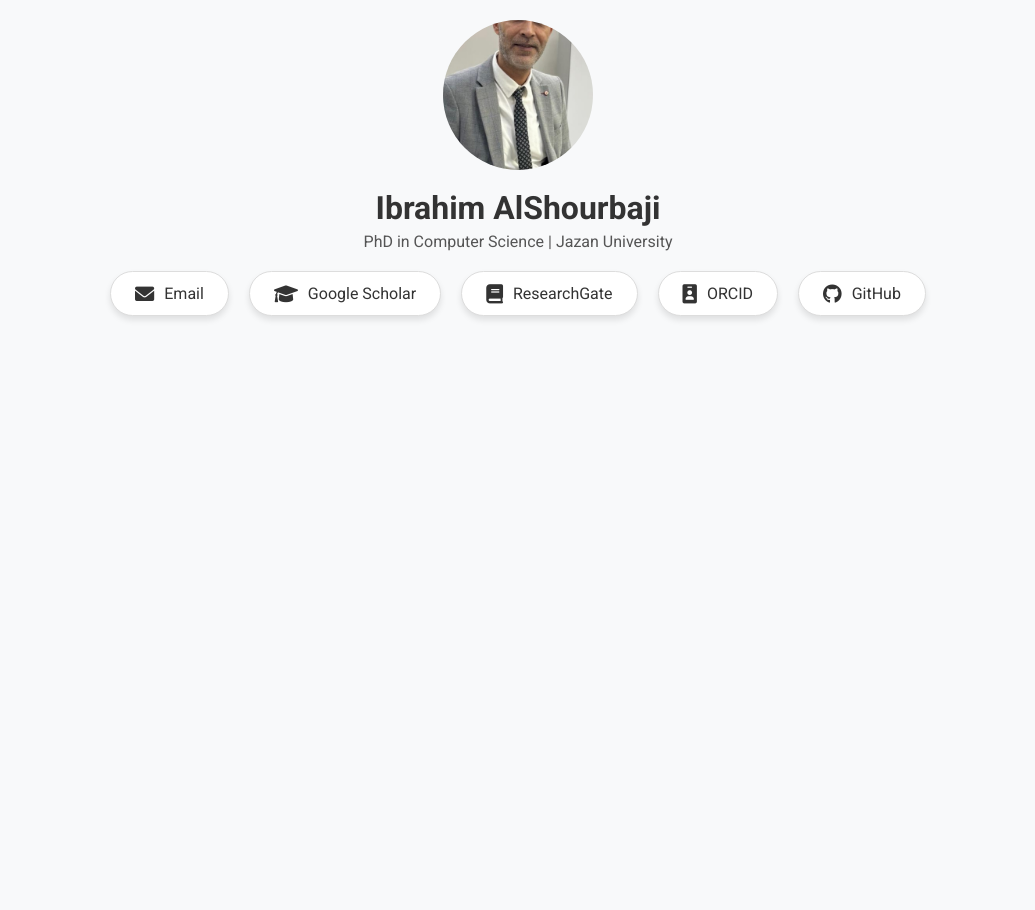
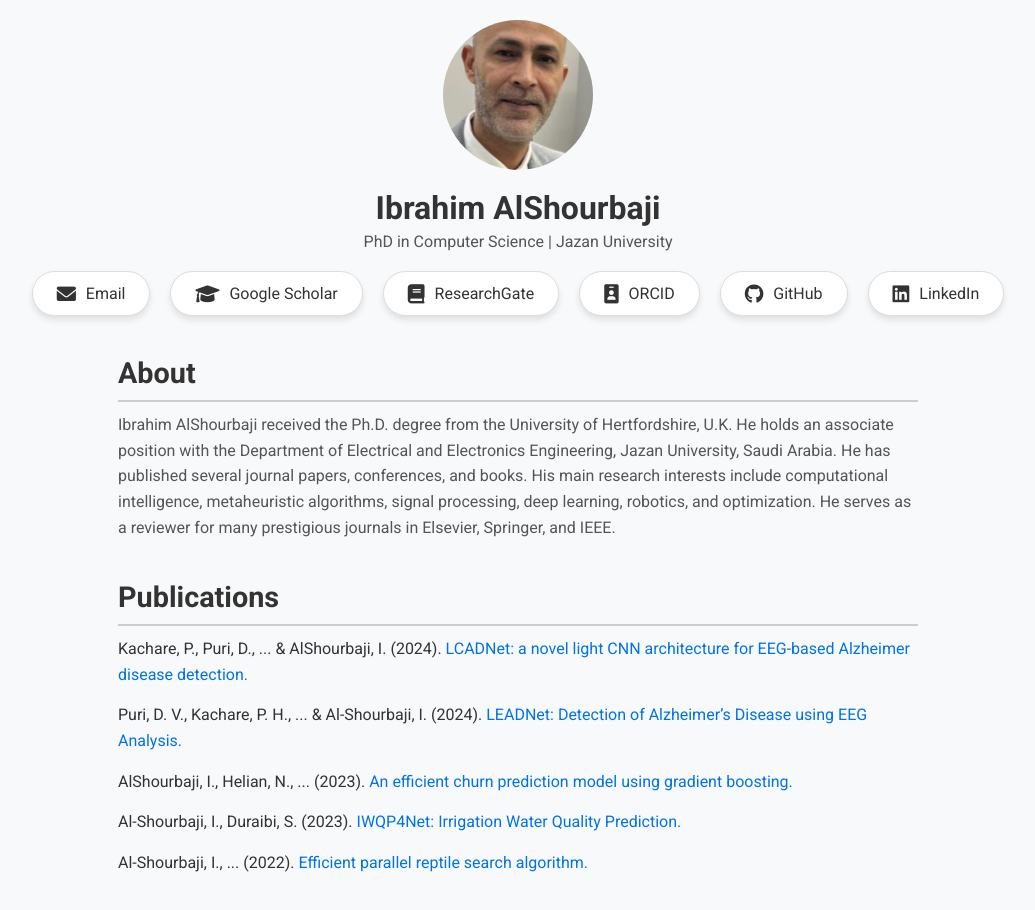
Before and after one commit to test4141-sketch/test4141-sketch.github.io, a plain HTML site: page index.html in a window 1280 px wide. Shown: the whole page, without its empty margins (122-1157 px from the left). Before the commit the page ends 800 px from the top, so only its background shows below. Drawn offline with Linux system fonts and the light colour scheme.

Commit message:
Update index.html

```diff
--- a/index.html
+++ b/index.html
@@ -18,7 +18,7 @@
       "@type": "Person",
       "name": "Ibrahim AlShourbaji",
       "url": "https://test4141-sketch.github.io/",
-      "image": "https://raw.githubusercontent.com/test4141-sketch/test4141-sketch.github.io/refs/heads/main/ibrahim.jpg",
+      "image": "https://raw.githubusercontent.com/test4141-sketch/test4141-sketch.github.io/refs/heads/main/ibrahim1.jpg",
       "jobTitle": "PhD in Computer Science",
       "affiliation": {
         "@type": "Organization",
@@ -28,7 +28,8 @@
         "https://scholar.google.com/citations?user=T4jhEMQAAAAJ&hl=en",
         "https://www.researchgate.net/profile/Ibrahim-Alshourbaji-2",
         "https://orcid.org/0000-0002-6485-8415",
-        "https://github.com/IBRAlShourbaji"
+        "https://github.com/IBRAlShourbaji",
+        "https://www.linkedin.com/in/your-profile-url/"
       ]
     }
     </script>
@@ -104,15 +105,53 @@
             transform: translateY(-3px);
         }
 
+        /* About and Publications Section */
+        .section {
+            text-align: left;
+            max-width: 800px;
+            margin: 40px auto;
+        }
+
+        .section h2 {
+            font-size: 1.8em;
+            margin-bottom: 10px;
+            border-bottom: 2px solid #ccc;
+            padding-bottom: 10px;
+        }
+
+        .section p, .section ul {
+            line-height: 1.6;
+            margin: 10px 0;
+        }
+
+        .section ul {
+            list-style: none;
+            padding-left: 0;
+        }
+
+        .section li {
+            margin-bottom: 15px;
+        }
+
+        .section a {
+            color: #0073e6;
+            text-decoration: none;
+        }
+
+        .section a:hover {
+            text-decoration: underline;
+        }
     </style>
 </head>
 <body>
+    <!-- Header Section -->
     <header>
-        <img src="ibrahim.jpg" alt="Profile Picture" class="profile-image">
+        <img src="ibrahim1.jpg" alt="Profile Picture" class="profile-image">
         <h1>Ibrahim AlShourbaji</h1>
         <p>PhD in Computer Science | Jazan University</p>
     </header>
 
+    <!-- Buttons Section -->
     <div class="buttons">
         <a href="mailto:ibrahim@example.com" class="button">
             <i class="fas fa-envelope"></i> Email
@@ -129,6 +168,37 @@
         <a href="https://github.com/IBRAlShourbaji" class="button" target="_blank">
             <i class="fab fa-github"></i> GitHub
         </a>
+        <a href="https://www.linkedin.com/in/ibrahim-alshourbaji-6a0666199/?originalSubdomain=sa" class="button" target="_blank">
+            <i class="fab fa-linkedin"></i> LinkedIn
+        </a>
+    </div>
+
+    <!-- About Section -->
+    <div class="section">
+        <h2>About</h2>
+        <p>Ibrahim AlShourbaji received the Ph.D. degree from the University of Hertfordshire, U.K. He holds an associate position with the Department of Electrical and Electronics Engineering, Jazan University, Saudi Arabia. He has published several journal papers, conferences, and books. His main research interests include computational intelligence, metaheuristic algorithms, signal processing, deep learning, robotics, and optimization. He serves as a reviewer for many prestigious journals in Elsevier, Springer, and IEEE.</p>
+    </div>
+
+    <!-- Publications Section -->
+    <div class="section">
+        <h2>Publications</h2>
+        <ul>
+            <li>
+                Kachare, P., Puri, D., ... & AlShourbaji, I. (2024). <a href="https://doi.org/10.1007/s13246-024-01425-w" target="_blank">LCADNet: a novel light CNN architecture for EEG-based Alzheimer disease detection.</a>
+            </li>
+            <li>
+                Puri, D. V., Kachare, P. H., ... & Al-Shourbaji, I. (2024). <a href="https://doi.org/10.1109/ACCESS.2024.3435768" target="_blank">LEADNet: Detection of Alzheimer’s Disease using EEG Analysis.</a>
+            </li>
+            <li>
+                AlShourbaji, I., Helian, N., ... (2023). <a href="https://doi.org/10.1038/s41598-023-41093-6" target="_blank">An efficient churn prediction model using gradient boosting.</a>
+            </li>
+            <li>
+                Al-Shourbaji, I., Duraibi, S. (2023). <a href="https://doi.org/10.3390/w15091657" target="_blank">IWQP4Net: Irrigation Water Quality Prediction.</a>
+            </li>
+            <li>
+                Al-Shourbaji, I., ... (2022). <a href="https://doi.org/10.3390/math10132351" target="_blank">Efficient parallel reptile search algorithm.</a>
+            </li>
+        </ul>
     </div>
 </body>
 </html>
```
